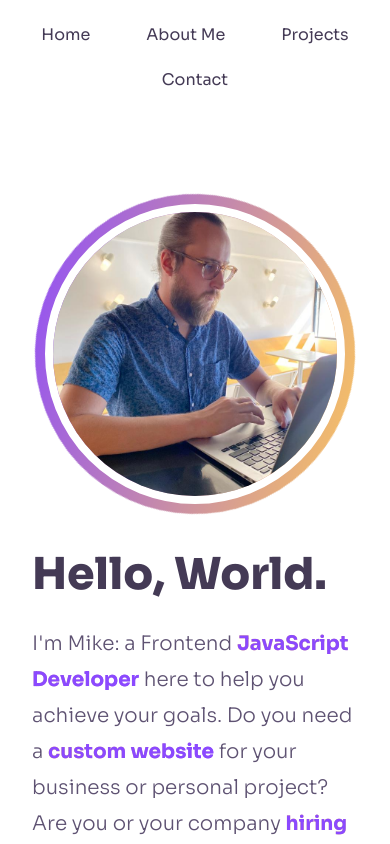
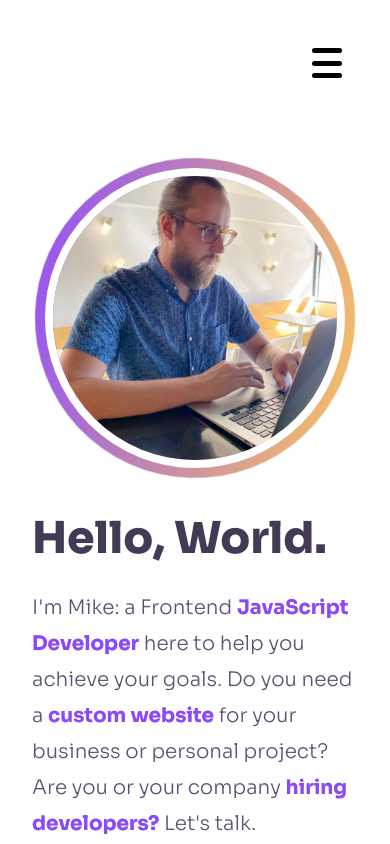
Before and after one commit to MikeKochendorfer/portfolio, a Next.js app: page / in a window 390 px wide. Shown: the top 844 px of the page. Built offline with nearby package versions, Linux system fonts and the light colour scheme.

Commit message:
feature: mobile menu with toggle functionality; reusable useWindowSize hook

```diff
--- a/components/Header.tsx
+++ b/components/Header.tsx
@@ -1,21 +1,63 @@
 import Link from "next/link";
+import { useEffect, useRef } from "react";
+import useWindowSize from "../lib/useWindowSize";
 import styles from "../styles/HeaderStyles.module.css";
 
 export default function Header(): JSX.Element {
+  const { screenWidth, screenHeight } = useWindowSize();
+  const navRef = useRef<HTMLElement>(null);
+
+  console.log(screenWidth, screenHeight);
+
+  useEffect(() => {
+    if (navRef.current && screenWidth <= 550) {
+      navRef.current.style.display = "none";
+    } else if (navRef.current && screenWidth > 550) {
+      navRef.current.style.display = "flex";
+    }
+  }, [screenWidth]);
+
+  function handleToggleMenu() {
+    if (navRef.current && screenWidth <= 550) {
+      navRef.current.style.display === "none"
+        ? (navRef.current.style.display = "flex")
+        : (navRef.current.style.display = "none");
+    }
+  }
+
   return (
-    <nav className={styles.nav}>
+    <div className={styles.container}>
+      <nav ref={navRef} className={styles.nav}>
         <Link href="/" passHref>
-        <a className={styles.navLink}>Home</a>
+          <a className={styles.navLink} onClick={handleToggleMenu}>
+            Home
+          </a>
         </Link>
         <Link href="/about" passHref>
-        <a className={styles.navLink}>About Me</a>
+          <a className={styles.navLink} onClick={handleToggleMenu}>
+            About Me
+          </a>
         </Link>
         <Link href="/projects" passHref>
-        <a className={styles.navLink}>Projects</a>
+          <a className={styles.navLink} onClick={handleToggleMenu}>
+            Projects
+          </a>
         </Link>
         <Link href="/contact" passHref>
-        <a className={styles.navLink}>Contact</a>
+          <a className={styles.navLink} onClick={handleToggleMenu}>
+            Contact
+          </a>
         </Link>
+        <button className={styles.closeButton} onClick={handleToggleMenu}>
+          X
+        </button>
       </nav>
+
+      <div className={styles.hamburger} onClick={handleToggleMenu}>
+        <div className={styles.line}></div>
+        <div className={styles.line}></div>
+        <div className={styles.line}></div>
+      </div>
+    </div>
   );
 }
--- /dev/null
+++ b/lib/useWindowSize.tsx
@@ -0,0 +1,33 @@
+import { useEffect, useState } from "react";
+
+interface WindowSize {
+  screenWidth: number;
+  screenHeight: number;
+}
+
+function useWindowSize() {
+  const [windowSize, setWindowSize] = useState<WindowSize>({
+    screenWidth: 0,
+    screenHeight: 0,
+  })
+
+  useEffect(() => {
+    function handleWindowSize() {
+      setWindowSize({
+        screenWidth: window.innerWidth,
+        screenHeight: window.innerHeight,
+      })
+    }
+    handleWindowSize(); // set the initial window size
+
+    window.addEventListener('resize', handleWindowSize)
+
+    return () => {
+      window.removeEventListener('resize', handleWindowSize)
+    }
+  }, [])
+
+  return windowSize;
+}
+
+export default useWindowSize;
--- a/styles/HeaderStyles.module.css
+++ b/styles/HeaderStyles.module.css
@@ -1,3 +1,8 @@
+.container {
+  display: flex;
+  align-items: center;
+}
+
 .nav {
   display: flex;
   gap: .5rem;
@@ -13,6 +18,10 @@
   padding: .5rem 1.5rem;
 }
 
+.nav button {
+  display: none;
+}
+
 @media (hover: hover) and (pointer: fine) {
   .navLink:hover {
     border: 2px solid rgba(139,73,255,1);
@@ -20,3 +29,60 @@
     border-radius: 2rem;
   }
 }
+
+@media (max-width: 550px) {
+  .nav {
+    flex-direction: column;
+    gap: 1rem;
+    position: absolute;
+    top: 0;
+    left: 0;
+    right: 0;
+    bottom: 0;
+    z-index: 100;
+    background: #ffffffed;
+  }
+
+  .nav a, .nav button {
+    font-size: 1.5rem;
+    font-weight: bold;
+  }
+
+  .nav button {
+    display: block;
+    background: #8b49ff;
+    width: 40px;
+    height: 40px;
+    border: none;
+    border-radius: 50%;
+    color: #443a55;
+    color: #fff;
+    position: absolute;
+    bottom: 3rem;
+    right: 3rem;
+    font-size: 2rem;
+    cursor: pointer;
+  }
+
+  .container {
+    width: 100%;
+    height: 100%;
+    justify-content: flex-end;
+  }
+
+  .hamburger {
+    display: block;
+    width: 30px;
+    height: 30px;
+    display: flex;
+    flex-direction: column;
+    margin: 3rem 3rem 0;
+    justify-content: space-between;
+  }
+
+  .line {
+    height: 5px;
+    border-radius: 1rem;
+    background: black;
+  }
+}
```
Lines whose indentation alone changed are shown as unchanged.
